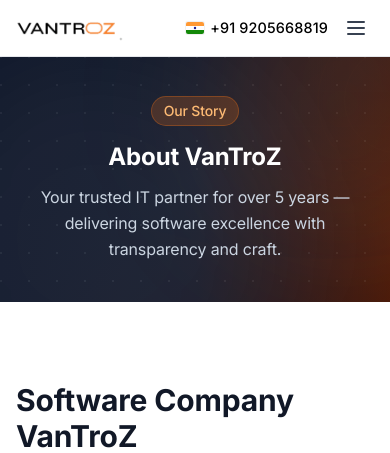
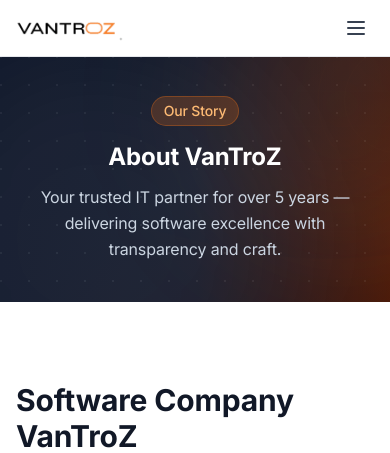
Before and after one commit to Pratiksahu2003/webp, a Laravel app: page /about in a window 390 px wide. Shown: the top 453 px of the page. Run offline with Laravel 12, Linux system fonts and the light colour scheme; data comes from the database, SQL or seed files in the repository; style sheets or scripts are compiled from the project's sources.

Commit message:
Refactor Mobile Menu in Website Layout
- Removed phone number display from the mobile menu for a cleaner interface.
- Updated comments to reflect changes in mobile menu functionality.

```diff
--- a/resources/views/layouts/website.blade.php
+++ b/resources/views/layouts/website.blade.php
@@ -107,12 +107,8 @@
                     @endauth
                 </div>
 
-                <!-- Mobile: phone number + menu -->
+                <!-- Mobile menu button -->
                 <div class="navbar-mobile-actions">
-                    <a href="tel:{{ preg_replace('/[^\d+]/', '', config('company.contact.phone')) }}" class="navbar-phone navbar-phone--header" aria-label="Call {{ config('company.contact.phone') }}">
-                        <x-country-flag />
-                        <span class="navbar-phone-number">{{ config('company.contact.phone') }}</span>
-                    </a>
                     <button type="button" class="mobile-menu-button" aria-controls="mobile-menu" aria-expanded="false" aria-label="Open menu">
                         <svg class="mobile-menu-icon mobile-menu-icon--open h-6 w-6" fill="none" viewBox="0 0 24 24" stroke="currentColor" aria-hidden="true">
                             <path stroke-linecap="round" stroke-linejoin="round" stroke-width="2" d="M4 6h16M4 12h16M4 18h16" />
```
